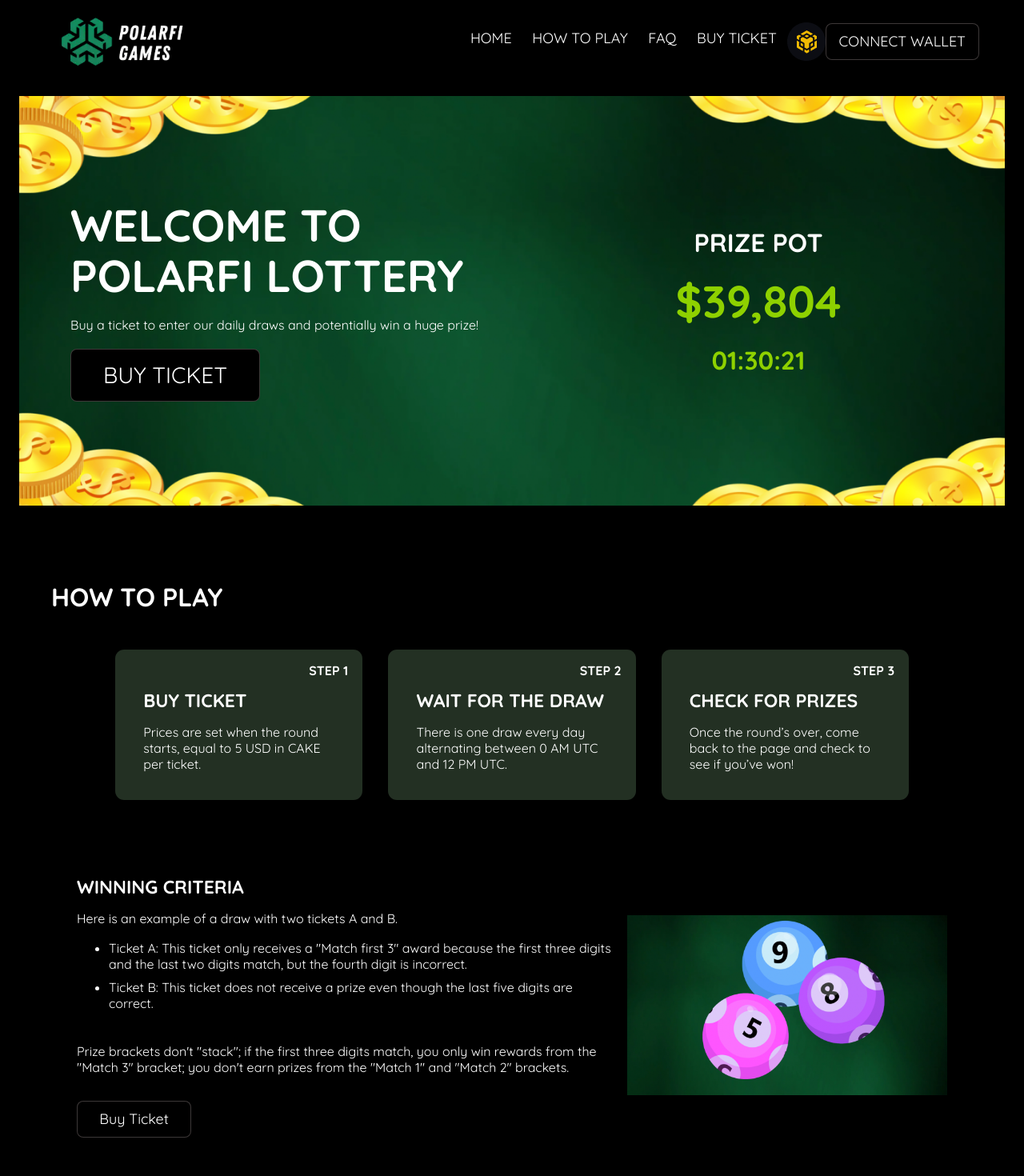
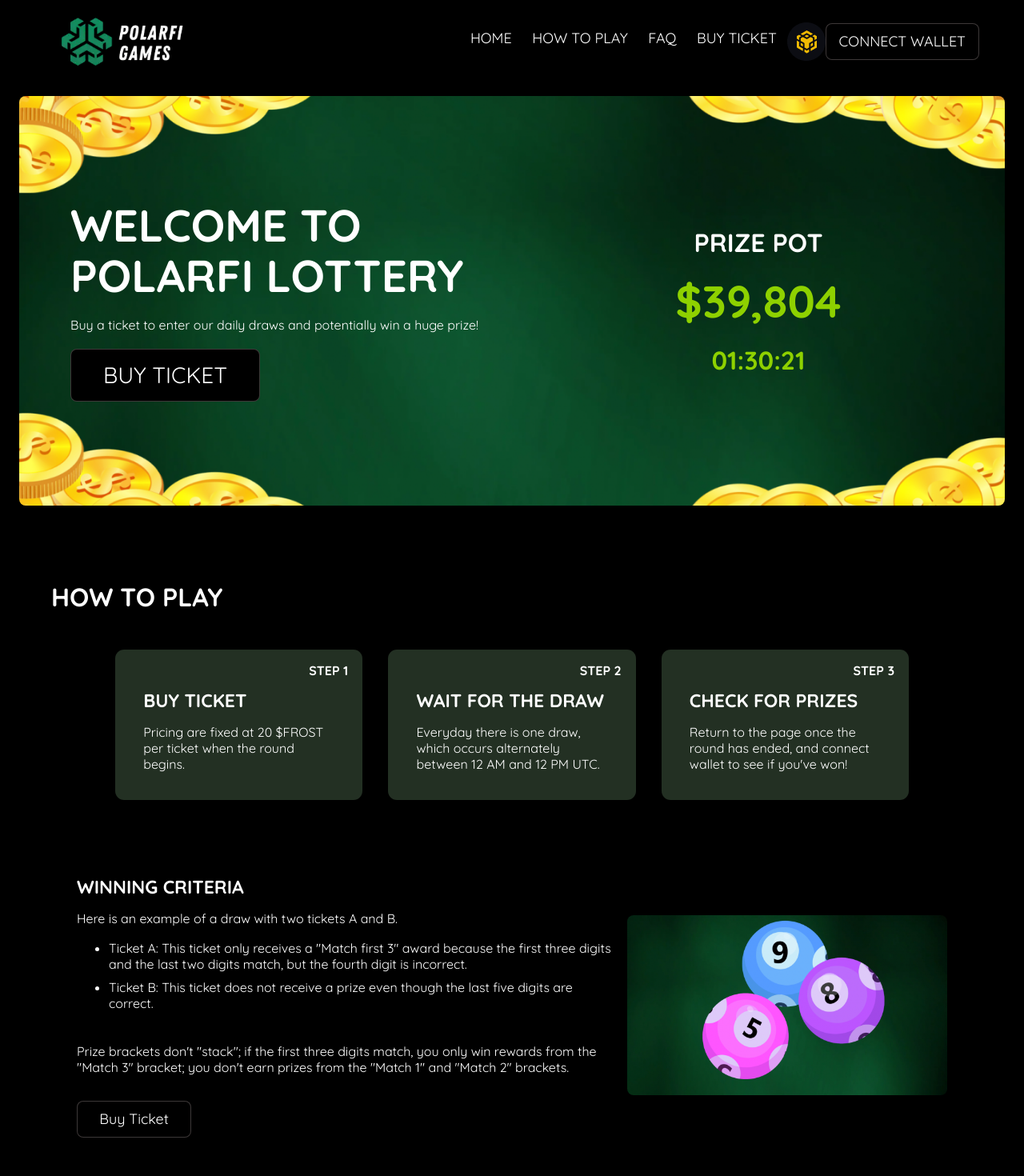
Before and after one commit to eggheadk/polarfi-lottery-game-front, a React (Create React App) app: page / in a window 1280 px wide. Shown: the top 1470 px of the page at 80% size. Built offline with nearby package versions, Linux system fonts and the light colour scheme; the HTML template or start-up script is replaced by a standard one.

Commit message:
Update ticket banner

```diff
--- a/src/constant/image.ts
+++ b/src/constant/image.ts
@@ -9,6 +9,8 @@
 import HowToImage1 from "../assets/image/home/1.png"
 import HowToImage2 from "../assets/image/home/2.png"
 
+import BuyTicketBannerImage from "../assets/image/play/banner.png"
+
 export const LogoImg = LogoImage;
 export const LogoSmImg = LogoSmImage;
 
@@ -19,3 +21,5 @@
 export const HeroImg = HeroImage;
 export const HowToImg1 = HowToImage1;
 export const HowToImg2 = HowToImage2;
+
+export const BuyTicketBannerImg = BuyTicketBannerImage;
--- a/src/lang/en-US.json
+++ b/src/lang/en-US.json
@@ -6,19 +6,19 @@
 	"menu.home":						"Home",
 	"menu.howto":						"How To Play",
 	"menu.faq":							"FAQ",
-	"menu.play":						"Buy Ticket",
+	"menu.play":						"Buy ticket",
 
 	"global.buyticket":					"Buy ticket",
 	"global.prizepot":					"Prize pot",
 
 	"home.hero.title":					"Welcome to PolarFi Lottery",
 	"home.hero.desc":					"Buy a ticket to enter our daily draws and potentially win a huge prize!",
-	"home.step1.title":					"Buy Ticket",
-	"home.step1.desc":					"Prices are set when the round starts, equal to 5 USD in CAKE per ticket.",
-	"home.step2.title":					"Wait for the Draw",
-	"home.step2.desc":					"There is one draw every day alternating between 0 AM UTC and 12 PM UTC.",
-	"home.step3.title":					"Check for Prizes",
-	"home.step3.desc":					"Once the round’s over, come back to the page and check to see if you’ve won!",
+	"home.step1.title":					"Buy ticket",
+	"home.step1.desc":					"Pricing are fixed at 20 $FROST per ticket when the round begins.",
+	"home.step2.title":					"Wait for the draw",
+	"home.step2.desc":					"Everyday there is one draw, which occurs alternately between 12 AM and 12 PM UTC. ",
+	"home.step3.title":					"Check for prizes",
+	"home.step3.desc":					"Return to the page once the round has ended, and connect wallet to see if you've won!",
 	"home.rule1.title":					"Winning Criteria",
 	"home.rule1.draw":					"Here is an example of a draw with two tickets A and B.",
 	"home.rule1.draw1":					"Ticket A: This ticket only receives a \"Match first 3\" award because the first three digits and the last two digits match, but the fourth digit is incorrect.",
--- a/src/page/home/style.component.ts
+++ b/src/page/home/style.component.ts
@@ -11,11 +11,12 @@
     background: no-repeat url(${HeroImg});
     background-size: cover;
     background-position: center center;
+    border-radius: 0.5rem;
 
     @media (max-width: 768px) {
         flex-direction: column;
         height: 100vh;
-        max-height: 450px;
+        max-height: 480px;
         text-align: center;
     }
 `
@@ -42,9 +43,14 @@
     font-weight: bold;
 
     @media (max-width: 1024px) {
-        top: 0.7rem;
-        right: 0.7rem;
+        top: 0.5rem;
+        right: 1rem;
     }
+
+    // @media (max-width: 1024px) {
+    //     top: 0.7rem;
+    //     right: 0.7rem;
+    // }
 `
 
 export const ImageWrapper = styled(Flexbox)`
@@ -52,9 +58,11 @@
     min-width: 400px;
     max-width: 400px;
     height: 200px;
+    border-radius: 0.5rem;
 
-    img {
+    > img {
         max-height: unset;
+        border-radius: 0.5rem;
     }
 
     @media (max-width: 1400px) {
--- a/src/page/play/style.component.ts
+++ b/src/page/play/style.component.ts
@@ -1,4 +1,5 @@
 import styled from "styled-components";
+import { BuyTicketBannerImg } from "../../constant/image";
 import Button from "../../element/button/Index";
 import Section from "../../element/section/Index";
 import Span from "../../element/span/Index";
@@ -7,8 +8,11 @@
     display: flex;
     align-items: center;
     justify-content: center;
-    height: 200px;
-    background: #111212;
+    height: 250px;
+    background: no-repeat url(${BuyTicketBannerImg});
+    background-size: cover;
+    background-position: center;
+    border-radius: 0.5rem;
 `
 
 export const HeroButton = styled(Button)`
```
Also changed, not shown: src/assets/image/play/banner.png (added).
